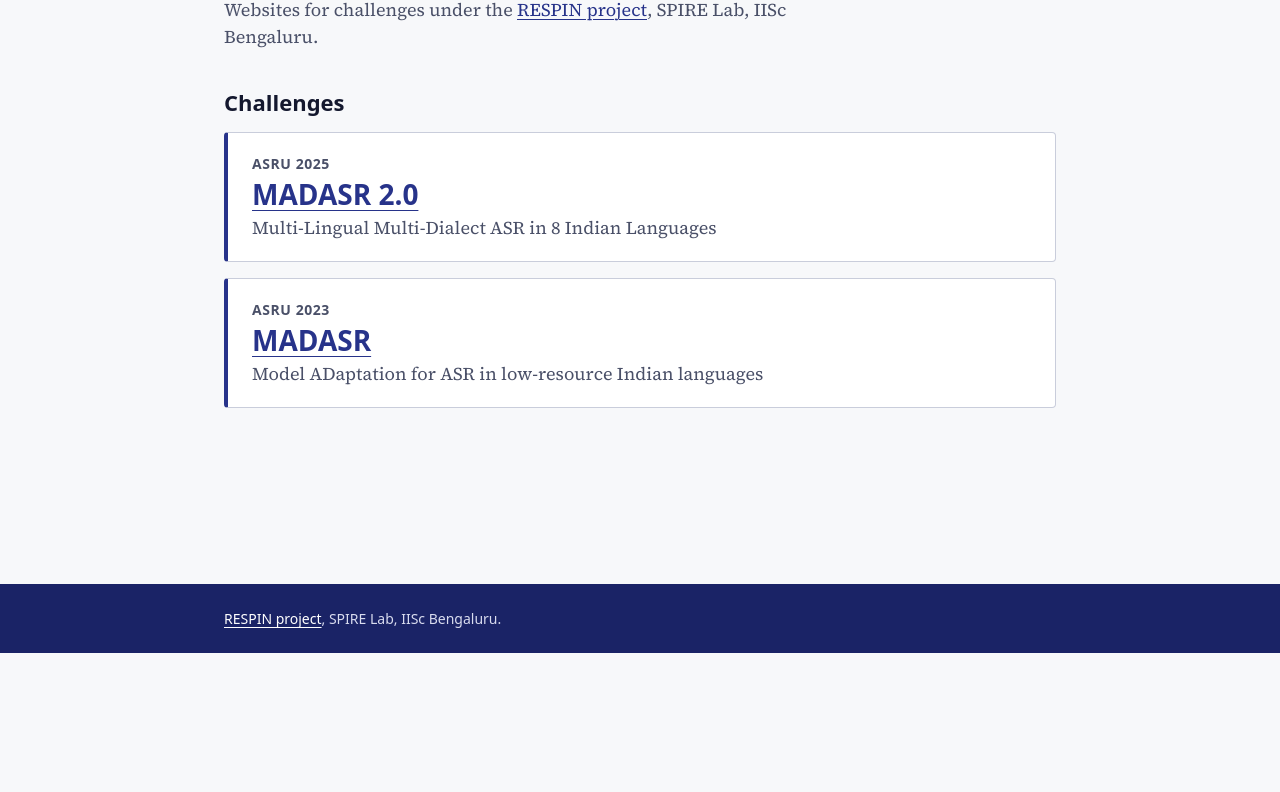
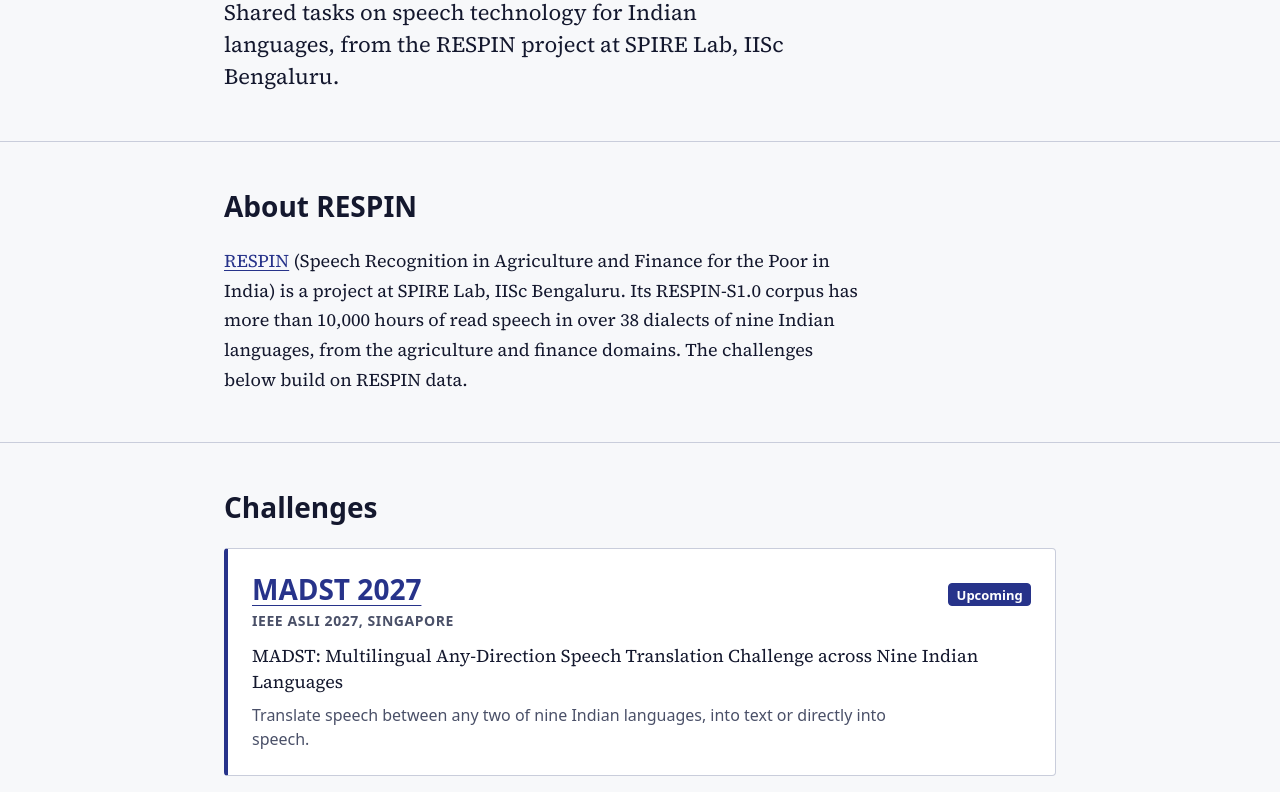
Before and after one commit to respin-challenges/respin-challenges.github.io, a plain HTML site: page index.html in a window 1280 px wide. Shown: the part 147-939 px from the top of the page. Before the commit the page ends 800 px from the top, so only its background shows below. Drawn offline with Linux system fonts and the light colour scheme; a web font is replaced by a local one.

Commit message:
Add RESPIN challenges landing page
Rebuild the landing page as the front door for all RESPIN challenges:
about RESPIN, one card per challenge (MADST 2027 marked Upcoming,
MADASR 2.0 and MADASR marked Completed), datasets and resources, and
contact. Each card's status is a single word in one place.

Move styles to assets/css/site.css, trimmed from the MADST 2027 site
so the two sites look alike. Add an SVG favicon, a self-contained
404.html, and a README on adding a challenge and previewing locally.

```diff
--- /dev/null
+++ b/assets/css/site.css
@@ -0,0 +1,289 @@
+/* =====================================================================
+   RESPIN Challenges - site stylesheet
+   Trimmed from the MADST 2027 site (madst2027/assets/css/site.css) so the
+   two sites look like one family. Tokens first; components after.
+   No framework, no build step.
+   ===================================================================== */
+
+:root {
+  /* Colour: same indigo scale as the MADST site */
+  --paper: #f7f8fa;
+  --surface: #ffffff;
+  --ink: #14182e;
+  --ink-2: #4a5068;
+  --indigo-900: #1a2366;
+  --indigo-700: #27338a;
+  --indigo-300: #a3ace0;
+  --indigo-100: #e3e6f6;
+  --rule: #c9cddb;
+  --rule-soft: #e2e5ee;
+
+  /* Type */
+  --font-sans: "Anek Latin", system-ui, -apple-system, "Segoe UI", sans-serif;
+  --font-serif: "Source Serif 4", Georgia, "Times New Roman", serif;
+  --step--1: 0.875rem;  /* 14 */
+  --step-0: 1rem;       /* 16 */
+  --step-1: 1.125rem;   /* 18 body prose */
+  --step-2: 1.375rem;   /* 22 */
+  --step-3: 1.75rem;    /* 28 */
+  --step-6: 3.4375rem;  /* 55 */
+
+  /* Space (8-pt rhythm) */
+  --s-1: 0.25rem;
+  --s-2: 0.5rem;
+  --s-3: 0.75rem;
+  --s-4: 1rem;
+  --s-5: 1.5rem;
+  --s-6: 2rem;
+  --s-7: 3rem;
+  --s-8: 4rem;
+
+  --wrap: 52rem;        /* single column; narrower than the MADST site */
+  --measure: 40rem;     /* prose column */
+  --radius: 4px;
+  --gutter: 1rem;
+
+  color-scheme: light;
+}
+
+@media (min-width: 768px) {
+  :root { --gutter: 2rem; }
+}
+
+/* ---------- Base ---------- */
+*, *::before, *::after { box-sizing: border-box; }
+
+html {
+  -webkit-text-size-adjust: 100%;
+  text-size-adjust: 100%;
+}
+
+body {
+  margin: 0;
+  min-height: 100vh;
+  display: flex;
+  flex-direction: column;
+  background: var(--paper);
+  color: var(--ink);
+  font-family: var(--font-sans);
+  font-size: var(--step-0);
+  line-height: 1.5;
+  font-feature-settings: "kern" 1;
+}
+
+main { flex: 1 0 auto; }
+
+h1, h2, h3 {
+  font-family: var(--font-sans);
+  font-weight: 600;
+  line-height: 1.15;
+  margin: 0;
+  text-wrap: balance;
+  color: var(--ink);
+}
+
+p, ul { margin: 0; }
+
+a {
+  color: var(--indigo-700);
+  text-decoration-thickness: 1px;
+  text-underline-offset: 0.18em;
+}
+a:hover { color: var(--indigo-900); text-decoration-thickness: 2px; }
+
+:focus-visible {
+  outline: 2px solid var(--indigo-700);
+  outline-offset: 2px;
+  border-radius: 2px;
+}
+
+::selection { background: var(--indigo-100); }
+
+.wrap {
+  width: 100%;
+  max-width: calc(var(--wrap) + 2 * var(--gutter));
+  margin-inline: auto;
+  padding-inline: var(--gutter);
+}
+
+.visually-hidden {
+  position: absolute !important;
+  width: 1px; height: 1px;
+  padding: 0; margin: -1px;
+  overflow: hidden; clip: rect(0 0 0 0);
+  white-space: nowrap; border: 0;
+}
+
+.skip-link {
+  position: absolute;
+  left: var(--s-4);
+  top: -100px;
+  z-index: 100;
+  background: var(--ink);
+  color: #fff;
+  padding: var(--s-2) var(--s-4);
+  border-radius: var(--radius);
+  text-decoration: none;
+}
+.skip-link:focus { top: var(--s-2); color: #fff; }
+
+/* ---------- Intro ---------- */
+.intro {
+  padding-block: var(--s-8) var(--s-7);
+  border-bottom: 1px solid var(--rule);
+}
+.intro h1 {
+  font-size: clamp(2.25rem, 1.4rem + 3.4vw, var(--step-6));
+  font-weight: 650;
+  font-stretch: 88%;
+  letter-spacing: -0.015em;
+  line-height: 1.02;
+  color: var(--indigo-900);
+}
+.intro .lede {
+  margin-top: var(--s-5);
+  max-width: 36rem;
+  font-family: var(--font-serif);
+  font-size: var(--step-2);
+  line-height: 1.45;
+  color: var(--ink);
+}
+@media (max-width: 767px) {
+  .intro { padding-block: var(--s-6); }
+  .intro .lede { font-size: var(--step-1); }
+}
+
+/* ---------- Sections ---------- */
+.band { padding-block: var(--s-7); }
+.band + .band { border-top: 1px solid var(--rule); }
+.band h2 { font-size: var(--step-3); margin-bottom: var(--s-5); }
+
+.prose {
+  max-width: var(--measure);
+  font-family: var(--font-serif);
+  font-size: var(--step-1);
+  line-height: 1.65;
+}
+.prose > * + * { margin-top: var(--s-4); }
+
+/* ---------- Challenge cards ---------- */
+.challenge-list {
+  list-style: none;
+  padding: 0;
+  display: grid;
+  gap: var(--s-4);
+}
+.challenge {
+  background: var(--surface);
+  border: 1px solid var(--rule);
+  border-left: 4px solid var(--indigo-300);
+  border-radius: var(--radius);
+  padding: var(--s-5);
+}
+.challenge.is-current { border-left-color: var(--indigo-700); }
+
+.challenge-head {
+  display: flex;
+  flex-wrap: wrap;
+  align-items: baseline;
+  justify-content: space-between;
+  gap: var(--s-2) var(--s-4);
+}
+.challenge-name {
+  font-size: var(--step-3);
+  font-stretch: 112%;
+}
+.challenge-venue {
+  margin-top: var(--s-1);
+  font-size: var(--step--1);
+  font-weight: 600;
+  letter-spacing: 0.04em;
+  text-transform: uppercase;
+  color: var(--ink-2);
+}
+.challenge-title {
+  margin-top: var(--s-3);
+  font-family: var(--font-serif);
+  font-size: var(--step-1);
+  line-height: 1.45;
+  color: var(--ink);
+}
+.challenge-desc {
+  margin-top: var(--s-2);
+  max-width: var(--measure);
+  color: var(--ink-2);
+}
+@media (max-width: 559px) {
+  .challenge { padding: var(--s-4); }
+  .challenge-name { font-size: var(--step-2); }
+}
+
+/* Status label: always text, never colour alone. Current challenges
+   (class "is-current" on the card) get a filled label. */
+.status {
+  display: inline-block;
+  font-size: 0.8125rem;
+  font-weight: 600;
+  line-height: 1.4;
+  padding: 0.1em 0.55em;
+  border: 1px solid var(--rule);
+  border-radius: var(--radius);
+  background: var(--surface);
+  color: var(--ink-2);
+  white-space: nowrap;
+}
+.is-current .status {
+  background: var(--indigo-700);
+  border-color: var(--indigo-700);
+  color: #fff;
+}
+
+/* ---------- Resources ---------- */
+.resource-list {
+  list-style: none;
+  padding: 0;
+  max-width: 48rem;
+  border-top: 1px solid var(--ink);
+}
+.resource-list li {
+  padding: var(--s-4) 0;
+  border-bottom: 1px solid var(--rule-soft);
+}
+.resource-list a { font-size: var(--step-1); font-weight: 600; }
+.resource-list .meta {
+  display: block;
+  margin-top: var(--s-1);
+  font-size: var(--step--1);
+  color: var(--ink-2);
+}
+
+/* ---------- Footer ---------- */
+.site-footer {
+  margin-top: auto;
+  background: var(--indigo-900);
+  color: #d9dcef;
+  font-size: var(--step--1);
+}
+.site-footer .wrap {
+  display: flex;
+  flex-wrap: wrap;
+  justify-content: space-between;
+  gap: var(--s-2) var(--s-5);
+  padding-block: var(--s-5);
+}
+.site-footer a { color: #fff; }
+.site-footer :focus-visible { outline-color: #fff; }
+
+/* ---------- Motion preferences ---------- */
+@media (prefers-reduced-motion: reduce) {
+  *, *::before, *::after { transition-duration: 0.01ms !important; animation-duration: 0.01ms !important; scroll-behavior: auto !important; }
+}
+
+/* ---------- Print ---------- */
+@media print {
+  body { background: #fff; }
+  .skip-link { display: none; }
+  .challenge { break-inside: avoid; }
+  .site-footer { background: none; color: #000; }
+  a, .site-footer a { color: #000; }
+}
--- a/index.html
+++ b/index.html
@@ -4,134 +4,138 @@
   <meta charset="utf-8">
   <meta name="viewport" content="width=device-width, initial-scale=1">
   <title>RESPIN Challenges</title>
-  <meta name="description" content="Websites for challenges under the RESPIN project, SPIRE Lab, IISc Bengaluru.">
-  <link rel="icon" href="data:,">
+  <meta name="description" content="Shared tasks on speech technology for Indian languages, from the RESPIN project at SPIRE Lab, IISc Bengaluru.">
+  <link rel="canonical" href="https://respin-challenges.github.io/">
+  <meta property="og:type" content="website">
+  <meta property="og:site_name" content="RESPIN Challenges">
+  <meta property="og:title" content="RESPIN Challenges">
+  <meta property="og:description" content="Shared tasks on speech technology for Indian languages, from the RESPIN project at SPIRE Lab, IISc Bengaluru.">
+  <meta property="og:url" content="https://respin-challenges.github.io/">
+  <meta name="theme-color" content="#1a2366">
+  <link rel="icon" href="assets/img/favicon.svg" type="image/svg+xml">
   <link rel="preconnect" href="https://fonts.googleapis.com">
   <link rel="preconnect" href="https://fonts.gstatic.com" crossorigin>
   <link rel="stylesheet" href="https://fonts.googleapis.com/css2?family=Anek+Latin:wdth,wght@75..125,400..700&amp;family=Source+Serif+4:ital,opsz,wght@0,8..60,400..600;1,8..60,400&amp;display=swap">
-  <style>
-    /* Same tokens as the MADST Challenge site (madst2027/assets/css/site.css). */
-    :root {
-      --paper: #f7f8fa;
-      --surface: #ffffff;
-      --ink: #14182e;
-      --ink-2: #4a5068;
-      --indigo-900: #1a2366;
-      --indigo-700: #27338a;
-      --indigo-100: #e3e6f6;
-      --rule: #c9cddb;
-      --font-sans: "Anek Latin", system-ui, -apple-system, "Segoe UI", sans-serif;
-      --font-serif: "Source Serif 4", Georgia, "Times New Roman", serif;
-      --wrap: 52rem;
-      --gutter: 1rem;
-      --radius: 4px;
-      color-scheme: light;
-    }
-    @media (min-width: 768px) { :root { --gutter: 2rem; } }
-
-    *, *::before, *::after { box-sizing: border-box; }
-    html { -webkit-text-size-adjust: 100%; text-size-adjust: 100%; }
-    body {
-      margin: 0;
-      min-height: 100vh;
-      display: flex;
-      flex-direction: column;
-      background: var(--paper);
-      color: var(--ink);
-      font-family: var(--font-sans);
-      font-size: 1rem;
-      line-height: 1.5;
-    }
-    main { flex: 1 0 auto; }
-    h1, h2, h3 { font-weight: 600; line-height: 1.15; margin: 0; text-wrap: balance; }
-    p, ul { margin: 0; }
-    a { color: var(--indigo-700); text-decoration-thickness: 1px; text-underline-offset: 0.18em; }
-    a:hover { color: var(--indigo-900); text-decoration-thickness: 2px; }
-    :focus-visible { outline: 2px solid var(--indigo-700); outline-offset: 2px; border-radius: 2px; }
-    ::selection { background: var(--indigo-100); }
-
-    .wrap { width: 100%; max-width: calc(var(--wrap) + 2 * var(--gutter)); margin-inline: auto; padding-inline: var(--gutter); }
-
-    .skip-link {
-      position: absolute; left: 1rem; top: -100px; z-index: 10;
-      background: var(--ink); color: #fff; padding: 0.5rem 1rem;
-      border-radius: var(--radius); text-decoration: none;
-    }
-    .skip-link:focus { top: 0.5rem; color: #fff; }
-
-    .intro { padding-block: 4rem 2.5rem; }
-    .intro h1 { font-size: clamp(2.1875rem, 1.6rem + 2.6vw, 3.4375rem); font-stretch: 112%; color: var(--indigo-900); }
-    .intro p { margin-top: 1rem; max-width: 40rem; font-family: var(--font-serif); font-size: 1.125rem; color: var(--ink-2); }
-
-    .challenges h2.section-title { font-size: 1.375rem; margin-bottom: 1rem; }
-    .challenge-list { list-style: none; padding: 0; display: grid; gap: 1rem; }
-    .challenge {
-      background: var(--surface);
-      border: 1px solid var(--rule);
-      border-left: 4px solid var(--indigo-700);
-      border-radius: var(--radius);
-      padding: 1.25rem 1.5rem;
-    }
-    .challenge-meta { font-size: 0.875rem; font-weight: 600; letter-spacing: 0.04em; text-transform: uppercase; color: var(--ink-2); }
-    .challenge h3 { margin-top: 0.25rem; font-size: 1.75rem; font-stretch: 112%; }
-    .challenge h3 a { color: var(--indigo-700); }
-    .challenge h3 a:hover { color: var(--indigo-900); }
-    .challenge-title { margin-top: 0.25rem; font-family: var(--font-serif); font-size: 1.125rem; color: var(--ink-2); }
-
-    .site-footer { margin-top: 4rem; background: var(--indigo-900); color: #d9dcef; padding-block: 1.5rem; font-size: 0.875rem; }
-    .site-footer a { color: #fff; }
-    .site-footer :focus-visible { outline-color: #fff; }
-
-    @media print {
-      body { background: none; }
-      .site-footer { background: none; color: #000; }
-      a, .site-footer a { color: #000; }
-    }
-  </style>
+  <link rel="stylesheet" href="assets/css/site.css">
 </head>
 <body>
   <a class="skip-link" href="#main">Skip to content</a>
 
+  <header class="intro">
+    <div class="wrap">
+      <h1>RESPIN Challenges</h1>
+      <p class="lede">Shared tasks on speech technology for Indian languages, from the RESPIN project at SPIRE Lab, IISc Bengaluru.</p>
+    </div>
+  </header>
+
   <main id="main">
-    <section class="intro">
+
+    <section class="band" aria-labelledby="about-h">
       <div class="wrap">
-        <h1>RESPIN Challenges</h1>
-        <p>Websites for challenges under the <a href="https://respin.iisc.ac.in/">RESPIN project</a>, SPIRE Lab, IISc Bengaluru.</p>
+        <h2 id="about-h">About RESPIN</h2>
+        <div class="prose">
+          <p><a href="https://respin.iisc.ac.in/">RESPIN</a> (Speech Recognition in Agriculture and Finance for the Poor in India) is a project at SPIRE Lab, IISc Bengaluru. Its RESPIN-S1.0 corpus has more than 10,000 hours of read speech in over 38 dialects of nine Indian languages, from the agriculture and finance domains. The challenges below build on RESPIN data.</p>
+        </div>
       </div>
     </section>
 
-    <section class="challenges" aria-labelledby="challenges-title">
+    <section class="band" aria-labelledby="challenges-h">
       <div class="wrap">
-        <h2 class="section-title" id="challenges-title">Challenges</h2>
+        <h2 id="challenges-h">Challenges</h2>
+
+        <!-- ================================================================
+             CHALLENGES: one <li class="challenge"> block per challenge,
+             newest first.
+
+             To add a challenge, copy everything from one "CHALLENGE CARD"
+             comment to the matching "/CHALLENGE CARD" comment, paste it at
+             the top of the list and edit the text and link.
+
+             Status: change the one word inside <span class="status">
+             (Upcoming, Ongoing or Completed).
+             Use class="challenge is-current" while a challenge is upcoming or
+             ongoing (filled status label and darker edge), and
+             class="challenge" once it is completed.
+             ================================================================ -->
         <ul class="challenge-list">
-          <!-- MADST 2027: prepared, not yet shown. Uncomment this item only after
-               (1) ASLI 2027 notifies acceptance of the challenge proposal (17 Dec 2026), and
-               (2) GitHub Pages is enabled on respin-challenges/madst2027 and
-                   https://respin-challenges.github.io/madst2027/ loads.
+
+          <!-- CHALLENGE CARD: MADST 2027 -->
+          <li class="challenge is-current">
+            <div class="challenge-head">
+              <h3 class="challenge-name"><a href="/madst2027/">MADST 2027</a></h3>
+              <span class="status"><span class="visually-hidden">Status: </span>Upcoming</span>
+            </div>
+            <p class="challenge-venue">IEEE ASLI 2027, Singapore</p>
+            <p class="challenge-title">MADST: Multilingual Any-Direction Speech Translation Challenge across Nine Indian Languages</p>
+            <p class="challenge-desc">Translate speech between any two of nine Indian languages, into text or directly into speech.</p>
+          </li>
+          <!-- /CHALLENGE CARD: MADST 2027 -->
+
+          <!-- CHALLENGE CARD: MADASR 2.0 -->
           <li class="challenge">
-            <p class="challenge-meta">ASLI 2027</p>
-            <h3><a href="madst2027/">MADST</a></h3>
-            <p class="challenge-title">Multilingual Any-Direction Speech Translation Challenge</p>
+            <div class="challenge-head">
+              <h3 class="challenge-name"><a href="https://sites.google.com/view/respinasrchallenge2025/home">MADASR 2.0</a></h3>
+              <span class="status"><span class="visually-hidden">Status: </span>Completed</span>
+            </div>
+            <p class="challenge-venue">ASRU 2025</p>
+            <p class="challenge-title">MADASR 2.0: Multi-Lingual Multi-Dialect ASR in 8 Indian Languages</p>
+            <p class="challenge-desc">Multilingual ASR across 33 dialects of eight Indian languages: Bengali, Bhojpuri, Chhattisgarhi, Kannada, Magahi, Maithili, Marathi and Telugu.</p>
           </li>
-          -->
+          <!-- /CHALLENGE CARD: MADASR 2.0 -->
+
+          <!-- CHALLENGE CARD: MADASR -->
           <li class="challenge">
-            <p class="challenge-meta">ASRU 2025</p>
-            <h3><a href="https://sites.google.com/view/respinasrchallenge2025/home">MADASR 2.0</a></h3>
-            <p class="challenge-title">Multi-Lingual Multi-Dialect ASR in 8 Indian Languages</p>
+            <div class="challenge-head">
+              <h3 class="challenge-name"><a href="https://sites.google.com/view/respinasrchallenge2023/home">MADASR</a></h3>
+              <span class="status"><span class="visually-hidden">Status: </span>Completed</span>
+            </div>
+            <p class="challenge-venue">ASRU 2023</p>
+            <p class="challenge-title">MADASR: Model ADaptation for ASR in low-resource Indian languages</p>
+            <p class="challenge-desc">ASR for two low-resource Indian languages, Bengali and Bhojpuri, exploring how much acoustic and text data each matter.</p>
           </li>
-          <li class="challenge">
-            <p class="challenge-meta">ASRU 2023</p>
-            <h3><a href="https://sites.google.com/view/respinasrchallenge2023/home">MADASR</a></h3>
-            <p class="challenge-title">Model ADaptation for ASR in low-resource Indian languages</p>
+          <!-- /CHALLENGE CARD: MADASR -->
+
+        </ul>
+        <!-- /CHALLENGES -->
+      </div>
+    </section>
+
+    <section class="band" aria-labelledby="resources-h">
+      <div class="wrap">
+        <h2 id="resources-h">Datasets and resources</h2>
+        <ul class="resource-list">
+          <li>
+            <a href="https://papers.neurips.cc/paper_files/paper/2025/hash/d88714d4f2c1e826d33d6c1eb1497ec9-Abstract-Datasets_and_Benchmarks_Track.html">RESPIN-S1.0 paper</a>
+            <span class="meta">NeurIPS 2025 Datasets and Benchmarks Track</span>
+          </li>
+          <li>
+            <a href="https://aikosh.indiaai.gov.in/home/datasets/details/iisc_respin_s1_0_corpus.html">RESPIN-S1.0 corpus</a>
+            <span class="meta">On AIKosh</span>
+          </li>
+          <li>
+            <a href="https://github.com/labspire/RESPIN">RESPIN models and recipes</a>
+            <span class="meta">On GitHub</span>
           </li>
         </ul>
       </div>
     </section>
+
+    <section class="band" aria-labelledby="contact-h">
+      <div class="wrap">
+        <h2 id="contact-h">Contact</h2>
+        <div class="prose">
+          <p>For questions about the RESPIN challenges, email <a href="mailto:contact.respin@iisc.ac.in">contact.respin@iisc.ac.in</a>.</p>
+        </div>
+      </div>
+    </section>
+
   </main>
 
   <footer class="site-footer">
     <div class="wrap">
-      <p><a href="https://respin.iisc.ac.in/">RESPIN project</a>, SPIRE Lab, IISc Bengaluru.</p>
+      <p>SPIRE Lab, Indian Institute of Science, Bengaluru</p>
+      <!-- Update the year each January. -->
+      <p>2026</p>
     </div>
   </footer>
 </body>
```
Also changed, not shown: 404.html (added, +76 -0 lines), assets/img/favicon.svg (added), 1 other file.
